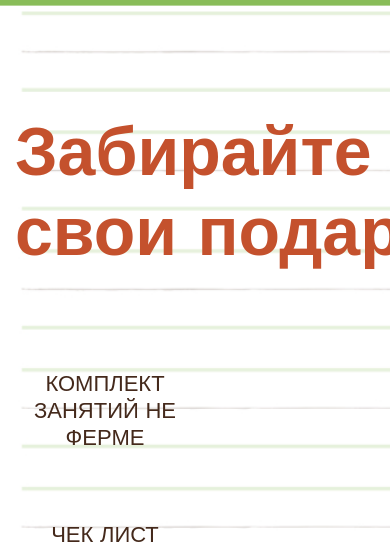
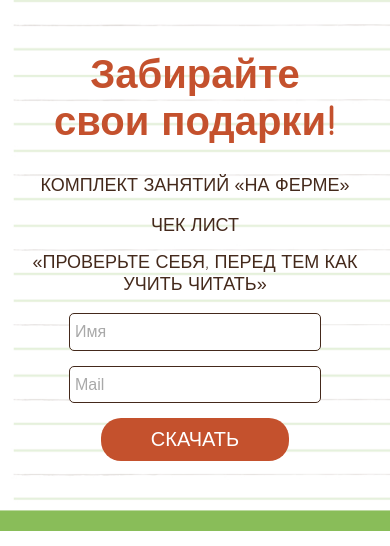
Before and after one commit to Garo1986/Garo1986.github.io, a PHP site: page /free.html in a window 390 px wide; the page is wider, and only the part inside the window is pictured. Shown: the part 274-820 px from the top of that part. Run offline with PHP 8.4, Linux system fonts and the light colour scheme; grey boxes are pictures that could not be loaded.

Commit message:
two page + mobile first

```diff
--- a/Mama-teacher/css/main.css
+++ b/Mama-teacher/css/main.css
@@ -440,7 +440,8 @@
   background-image: url(../img/Group_3.jpg);
   background-repeat: no-repeat;
   background-size: cover;
-  padding: 130px 0px 70px;
+  background-position-x: center;
+  padding: 70px 0px;
 }
 
 .free_wrap {
@@ -449,34 +450,53 @@
 }
 
 .free_title {
-  font-size: 68px;
+  font-size: 60px;
   color: #C4512D;
-  margin-bottom: 100px;
+  margin-bottom: 60px;
 }
 
 .free_subtitle {
   text-transform: uppercase;
   font-size: 22px;
   color: #44291B;
-  margin-bottom: 70px;
+  margin-bottom: 40px;
 }
 
 .free_desc {
   text-transform: uppercase;
   font-size: 22px;
   color: #44291B;
-  margin-bottom: 15px;
+  margin-bottom: 30px;
 }
 
-.free_link {
+.free-form_name {
+  text-transform: capitalize;
+}
+
+.free-form_btn {
   text-transform: uppercase;
-  color: #ffffff;
-  font-size: 36px;
-  padding: 28px 71px;
+  color: #fff;
+  font-size: 20px;
+  padding: 10px 50px;
   background-color: #C4512D;
-  text-decoration: none;
-  border-radius: 30px;
-  font-weight: 100;
+  border-radius: 20px;
+  border: none;
+}
+
+.free-form_btn:hover {
+  cursor: pointer;
+}
+
+.free-form input {
+  display: block;
+  margin: 0 auto 30px;
+  width: 50%;
+  line-height: 1.6;
+  padding: 5px;
+  color: #44291B;
+  border: 1px solid #44291B;
+  border-radius: 5px;
+  font-size: 16px;
 }
 
 @media (max-width: 1040px) {
@@ -615,6 +635,21 @@
   .autor_title {
     margin-bottom: 0;
   }
+  .free_title {
+    font-size: 50px;
+    margin-bottom: 50px;
+  }
+  .free_subtitle {
+    font-size: 20px;
+    margin-bottom: 30px;
+  }
+  .free_desc {
+    font-size: 20px;
+    margin-bottom: 15px;
+  }
+  .free-form input {
+    margin-bottom: 15px;
+  }
 }
 
 @media screen and (max-width: 850px) {
@@ -704,6 +739,12 @@
   }
   .variant_title::after {
     display: none;
+  }
+  .free {
+    background-position-x: left;
+  }
+  .free_wrap {
+    max-width: 100%;
   }
 }
 
@@ -809,15 +850,43 @@
   .present_title {
     font-size: 20px;
   }
+  .free_title {
+    font-size: 40px;
+    margin-bottom: 30px;
+  }
+  .free_desc {
+    font-size: 18px;
+  }
+  .free_subtitle {
+    font-size: 18px;
+    margin-bottom: 18px;
+  }
+  .free-form input {
+    width: 70%;
+  }
 }
 
-@media screen and (max-width: 350px) {
+@media screen and (max-width: 354px) {
   .present_title {
     font-size: 18px;
   }
   .variant_title {
     font-size: 20px;
   }
+  .free {
+    padding: 20px 0;
+  }
+  .free_title {
+    font-size: 30px;
+    margin-bottom: 20px;
+  }
+  .free_desc {
+    font-size: 16px;
+  }
+  .free_subtitle {
+    font-size: 16px;
+    margin-bottom: 16px;
+  }
   .footer-logo_desc {
     font-size: 14px;
   }
--- a/Mama-teacher/css/main.sass
+++ b/Mama-teacher/css/main.sass
@@ -41,6 +41,7 @@
             a
                 text-decoration: none
                 color: #44291B
+
 .burger
     &_close
         display: none
@@ -256,35 +257,62 @@
     background-image: url(../img/Group_3.jpg)
     background-repeat: no-repeat
     background-size: cover
-    padding: 130px 0px 70px
+    background-position-x: center
+    padding: 70px 0px
     &_wrap
         text-align: center
         max-width: 50%
     &_title
-        font-size: 68px
+        font-size: 60px
         color: #C4512D
-        margin-bottom: 100px
+        margin-bottom: 60px
     &_subtitle
         text-transform: uppercase
         font-size: 22px
         color: #44291B
-        margin-bottom: 70px
+        margin-bottom: 40px
     &_desc
         text-transform: uppercase
         font-size: 22px
         color: #44291B
-        margin-bottom: 15px
-    &_link
-        text-transform: uppercase
-        color: #ffffff
-        font-size: 36px
-        padding: 28px 71px
-        background-color: #C4512D
-        text-decoration: none
-        border-radius: 30px
-        font-weight: 100
+        margin-bottom: 30px
+    // &_link
+    //     text-transform: uppercase
+    //     color: #ffffff
+    //     font-size: 36px
+    //     padding: 28px 71px
+    //     background-color: #C4512D
+    //     text-decoration: none
+    //     border-radius: 30px
+    //     font-weight: 100
 
 
+.free-form
+    &_name
+        text-transform: capitalize
+    &_btn
+        text-transform: uppercase
+        color: #fff
+        font-size: 20px
+        padding: 10px 50px
+        background-color: #C4512D
+        border-radius: 20px
+        border: none
+        &:hover
+            cursor: pointer
+    input
+        display: block
+        margin: 0 auto 30px
+        width: 50%
+        line-height: 1.6
+        padding: 5px
+        color: #44291B
+        border: 1px solid #44291B
+        border-radius: 5px
+        font-size: 16px
+
+
+// media
 
 @media ( max-width: 1040px )
 
@@ -392,6 +420,19 @@
             flex-basis: 50%
         &_title
             margin-bottom: 0
+    .free
+        &_title
+            font-size: 50px
+            margin-bottom: 50px
+        &_subtitle
+            font-size: 20px
+            margin-bottom: 30px
+        &_desc
+            font-size: 20px
+            margin-bottom: 15px
+    .free-form
+        input
+            margin-bottom: 15px
 @media screen and ( max-width: 850px )
     .desc
         &_subDesc
@@ -457,6 +498,10 @@
             margin-bottom: 35px
             &::after
                 display: none
+    .free
+        background-position-x: left
+        &_wrap
+            max-width: 100%
 @media screen and ( max-width: 650px )
     .desc
         &_wrap
@@ -523,13 +568,36 @@
     .present
         &_title
             font-size: 20px
-@media screen and ( max-width: 350px )
+    .free
+        &_title
+            font-size: 40px
+            margin-bottom: 30px
+        &_desc
+            font-size: 18px
+        &_subtitle
+            font-size: 18px
+            margin-bottom: 18px
+        &-form
+            input
+                width: 70%
+
+@media screen and ( max-width: 354px )
     .present
         &_title
             font-size: 18px
     .variant
         &_title
             font-size: 20px
+    .free
+        padding: 20px 0
+        &_title
+            font-size: 30px
+            margin-bottom: 20px
+        &_desc
+            font-size: 16px
+        &_subtitle
+            font-size: 16px
+            margin-bottom: 16px
     .footer-logo
         &_desc
             font-size: 14px
--- a/Mama-teacher/free.html
+++ b/Mama-teacher/free.html
@@ -3,9 +3,11 @@
 <head>
     <meta charset="UTF-8">
     <meta name="viewport" content="width=device-width, initial-scale=1.0">
-    <title>Мама-педагог</title>
+    <title>Мама-педагог - Бесплатно</title>
     <link rel="stylesheet" href="css/reset.css">
     <link rel="stylesheet" href="css/main.css">
+    <link rel="icon" href="img/Logo.svg" type="image/x-icon">
+	<link rel="shortcut icon" href="img/Logo.svg" />
 </head>
 <body>
     <header class="header">
@@ -22,7 +24,7 @@
                     </a>
                     <nav class="nav">
                         <ul class="nav-menu_link">
-                            <li> <a  href="#">Об авторе</a></li>
+                            <li> <a  href="about.html">Об авторе</a></li>
                             <li> <a class="nav-menu_link" href="#">Магазин</a></li>
                             <li> <a class="nav-menu_link" href="#">Мой блог</a></li>
                             <li> <a class="nav-menu_link" href="#">бесплатно</a></li>
@@ -52,14 +54,23 @@
                 <div class="free_wrap">
                     <h3 class="free_title">Забирайте свои&nbsp;подарки!</h3>
                     <!-- /.free_title -->
-                    <div class="free_subtitle">Комплект занятий не ферме</div>
+                    <div class="free_subtitle">Комплект занятий «на&nbsp;ферме»</div>
                     <div class="free_desc">чек лист</div>
-                    <div class="free_subtitle">«проверьте себя, перед тем как учить читать»</div>
-                    <div class="free-links">
+                    <div class="free_subtitle">«проверьте&nbsp;себя, перед&nbsp;тем&nbsp;как учить&nbsp;читать»</div>
+                    <!-- <div class="free-form">
                         <a href="#" class="free_link">скачать</a>
-                        <!-- /.free_link -->
-                    </div>
-                    <!-- /.free-links -->
+                    </div> -->
+                    <form action="" class="free-form">
+                            <!-- Hidden Required Fields -->
+		                    <input type="hidden" name="project_name" value="Мама-педагог">
+		                    <input type="hidden" name="admin_email" value="info@shevnasti.ru">
+		                    <input type="hidden" name="form_subject" value="Форма с страницы бесплатно">
+                            <!-- END Hidden Required Fields -->
+
+                        <input type="text" name="Name" id="free-form_name" class="free-form_name"  placeholder="Имя">
+                        <input type="email" name="mail" id="free-form_mail" class="free-form_mail" placeholder="Mail">
+                        <button class="free-form_btn" type="submit">скачать</button>
+                    </form>
                 </div>
             </div>
         </section>
```
Also changed, not shown: Mama-teacher/about.html (added, +185 -0 lines), 1 other file.
